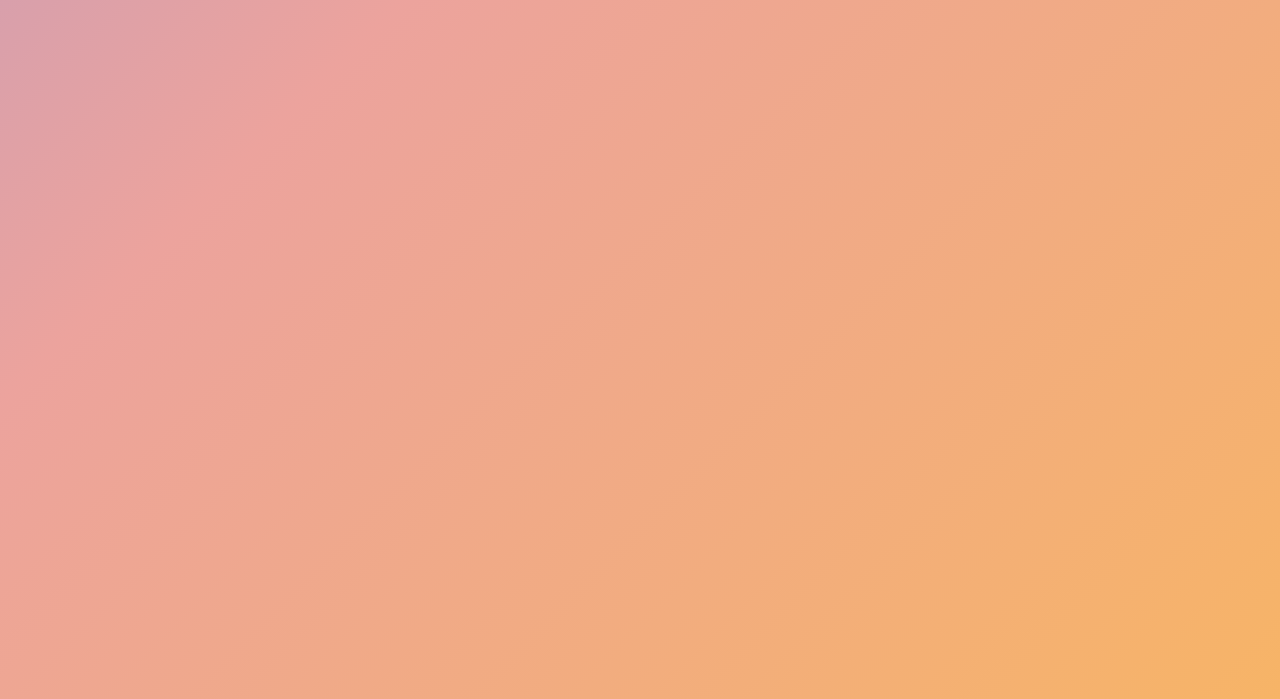
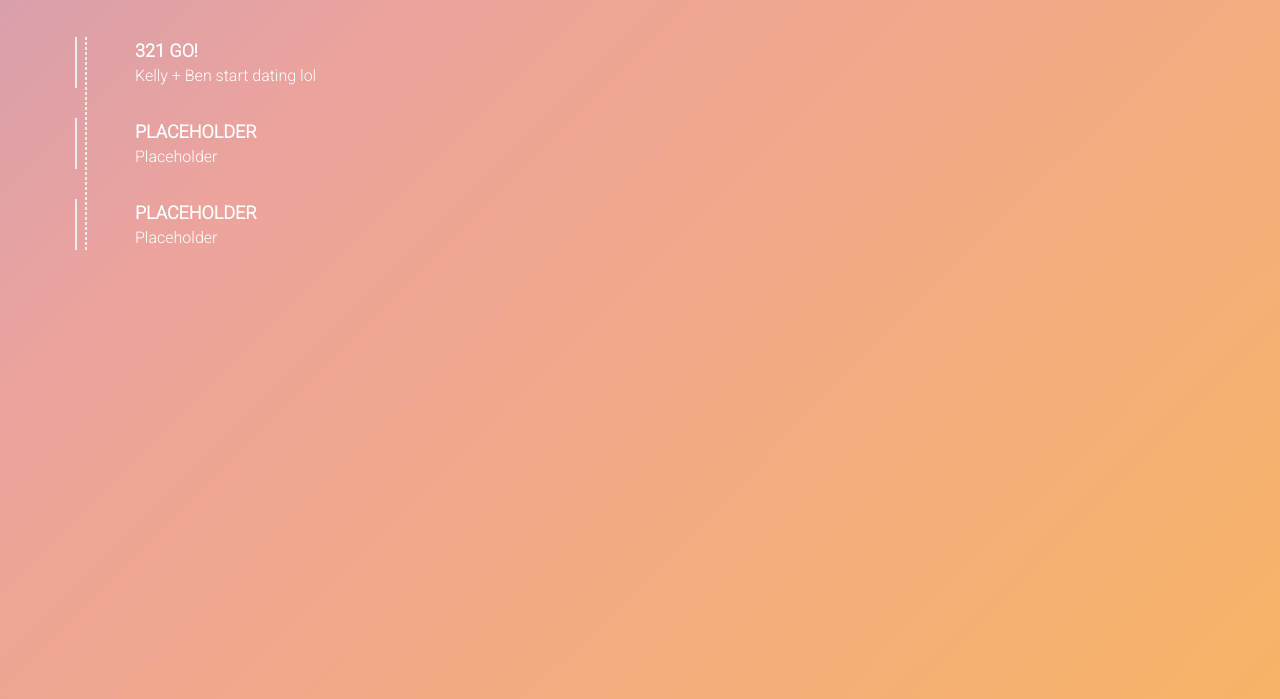
Before and after one commit to kellylue/dateabase, a website: page timeline.html in a window 1280 px wide. Shown: the part 101-800 px from the top of the page. Drawn offline with nearby package versions, Linux system fonts and the light colour scheme.

Commit message:
timeline html and css changes sorry

```diff
--- a/styles.css
+++ b/styles.css
@@ -118,3 +118,49 @@ p {
     text-align: center;
     top: 0;
 }
+
+.container .title {
+    font-weight: bold;
+    text-transform: uppercase;
+    font-size: large;
+}
+
+.container {
+    margin: 40px 40px;
+
+}
+
+.container ul {
+    list-style: none !important;
+    margin: 0;
+    padding: 0;
+    font-family: 'Roboto', sans-serif;
+    font-size: medium;
+    position: relative;
+}
+
+.container ul:before {
+    content: '  ';
+    position: absolute;
+    top: 0;
+    left: 0;
+    width: 2px;
+    height: 100%;
+    border: 1px dashed #eee;
+}
+
+.container ul li {
+    margin: 30px 50px;
+    position: relative;
+
+}
+
+.container ul li:before {
+    content: '  ';
+    position: absolute;
+    top: 0;
+    left: -60px;
+    width: 2px;
+    height: 100%;
+    border: 1px solid #eee;
+}
--- a/timeline.html
+++ b/timeline.html
@@ -36,7 +36,22 @@
         </div>
 
         <h2 class="timeline-heading">Timeline</h2>
-
+        <div class="container">
+            <ul>
+                <li>
+                    <div class="title">321 Go!</div>
+                    <div class="info">Kelly + Ben start dating lol</div>
+                </li>
+                <li>
+                    <div class="title">Placeholder</div>
+                    <div class="info">Placeholder</div>
+                </li>
+                <li>
+                    <div class="title">Placeholder</div>
+                    <div class="info">Placeholder</div>
+                </li>
+            </ul>
+        </div>
     </section>
 </body>
 </html>
```
